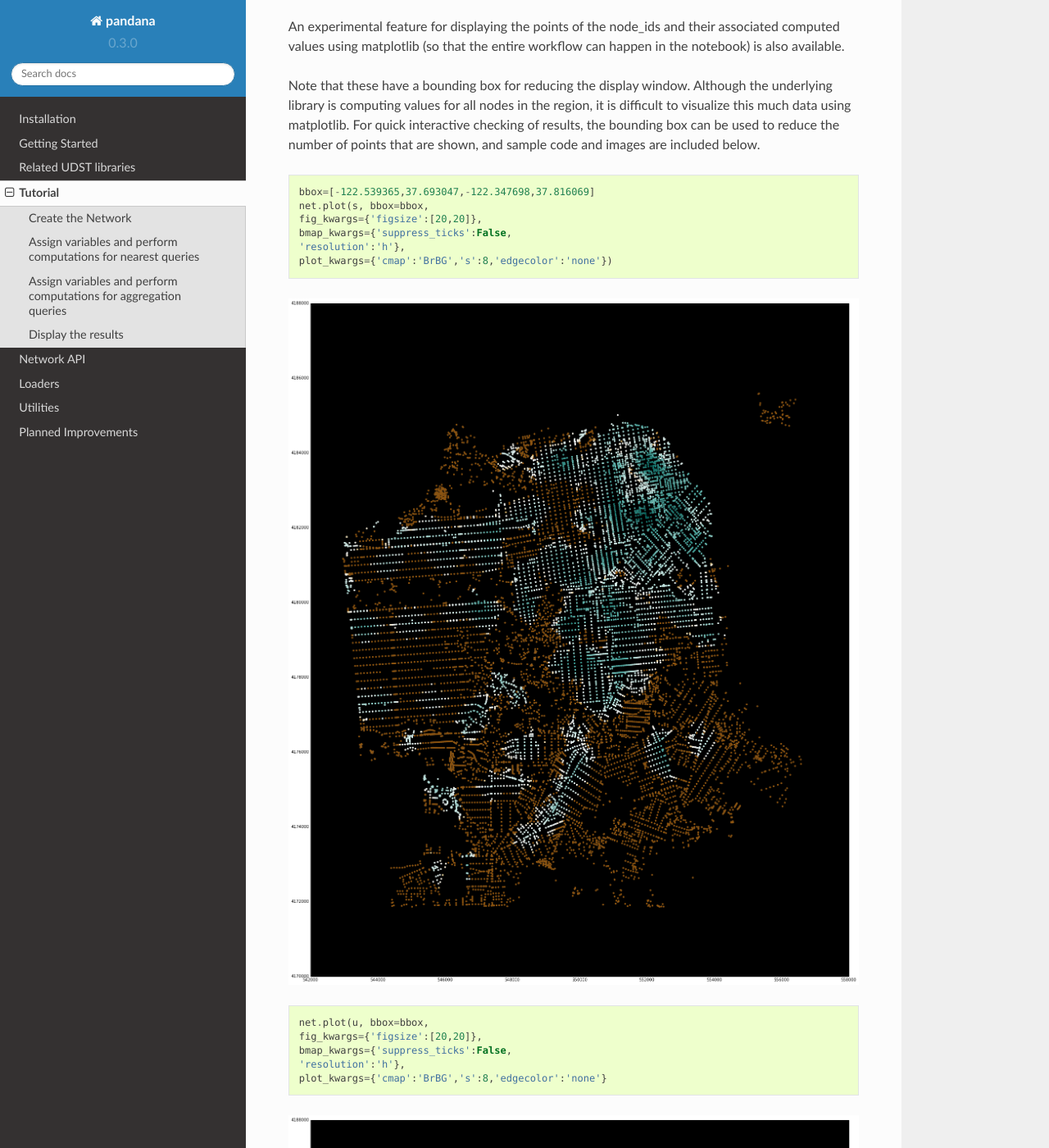
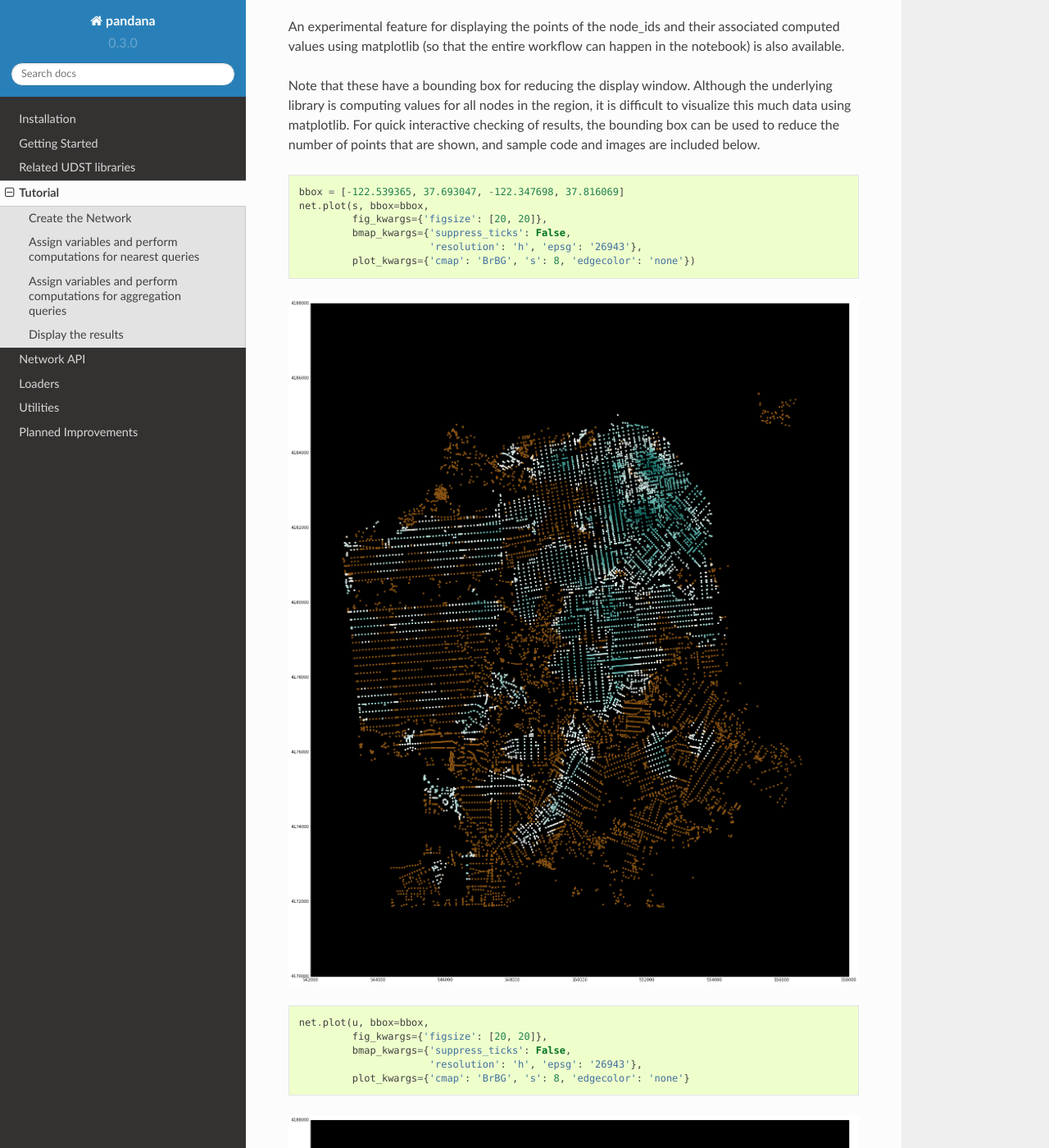
Before and after one commit to UDST/pandana, a Sphinx documentation site: the page built from docs/tutorial.rst, in a window 1280 px wide and 1400 px high, scrolled down 4192 px. Shown: the whole window at 82% size. Built offline with Sphinx 7.4.7 and the Read the Docs theme 2.0.0, drawn with Linux system fonts in a browser that asks for light colours.

Commit message:
Update notebooks in example directory and tutorial docs

```diff
--- a/docs/tutorial.rst
+++ b/docs/tutorial.rst
@@ -210,22 +210,21 @@ matplotlib.  For quick interactive checking of results,
 the bounding box can be used to reduce the number of points that are shown,
 and sample code and images are included below. ::
 
-    bbox=[-122.539365,37.693047,-122.347698,37.816069]
+    bbox = [-122.539365, 37.693047, -122.347698, 37.816069]
     net.plot(s, bbox=bbox,
-    fig_kwargs={'figsize':[20,20]},
-    bmap_kwargs={'suppress_ticks':False,
-    'resolution':'h'},
-    plot_kwargs={'cmap':'BrBG','s':8,'edgecolor':'none'})
-
+             fig_kwargs={'figsize': [20, 20]},
+             bmap_kwargs={'suppress_ticks': False,
+                          'resolution': 'h', 'epsg': '26943'},
+             plot_kwargs={'cmap': 'BrBG', 's': 8, 'edgecolor': 'none'})
 
 .. image:: img/500metersum.png
 
 ::
 
     net.plot(u, bbox=bbox,
-    fig_kwargs={'figsize':[20,20]},
-    bmap_kwargs={'suppress_ticks':False,
-    'resolution':'h'},
-    plot_kwargs={'cmap':'BrBG','s':8,'edgecolor':'none'}
+             fig_kwargs={'figsize': [20, 20]},
+             bmap_kwargs={'suppress_ticks': False,
+                          'resolution': 'h', 'epsg': '26943'},
+             plot_kwargs={'cmap': 'BrBG', 's': 8, 'edgecolor': 'none'}
 
 .. image:: img/2000metersum.png
```
Also changed, not shown: 3 other files.
